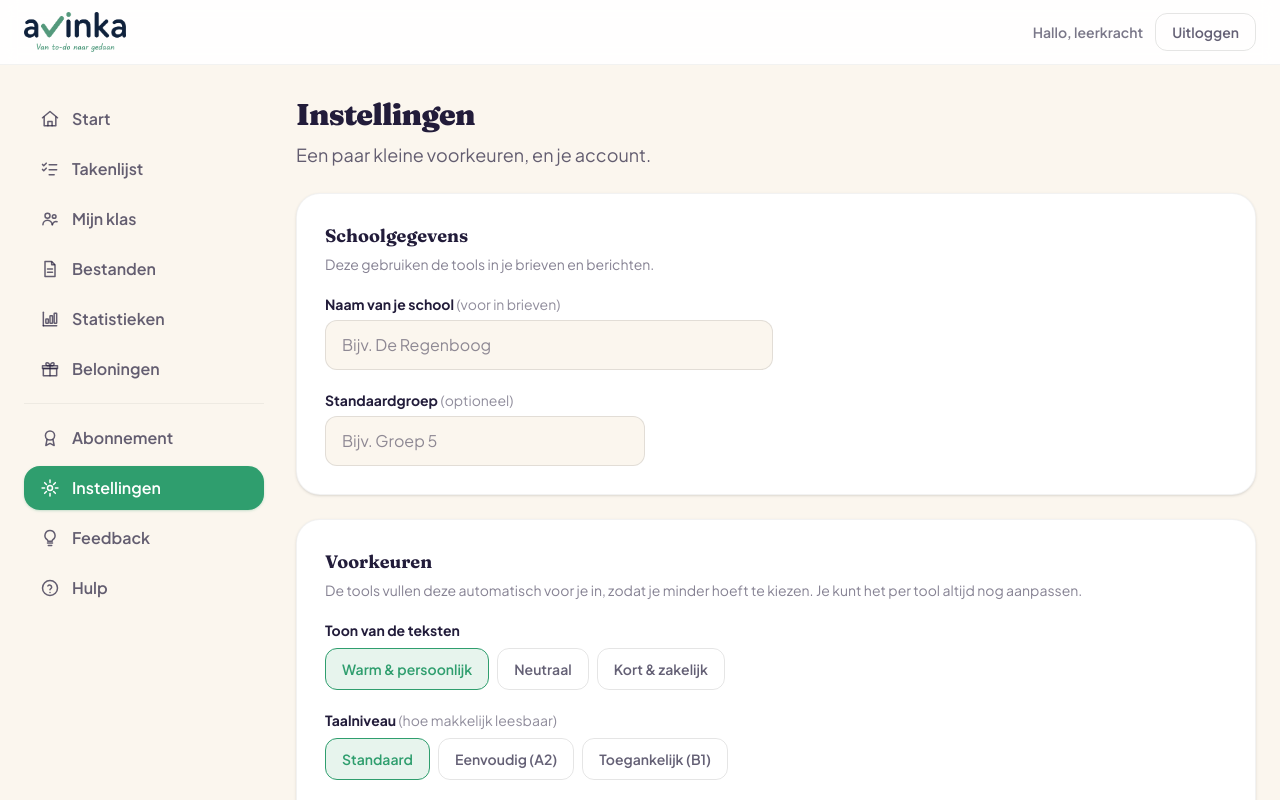
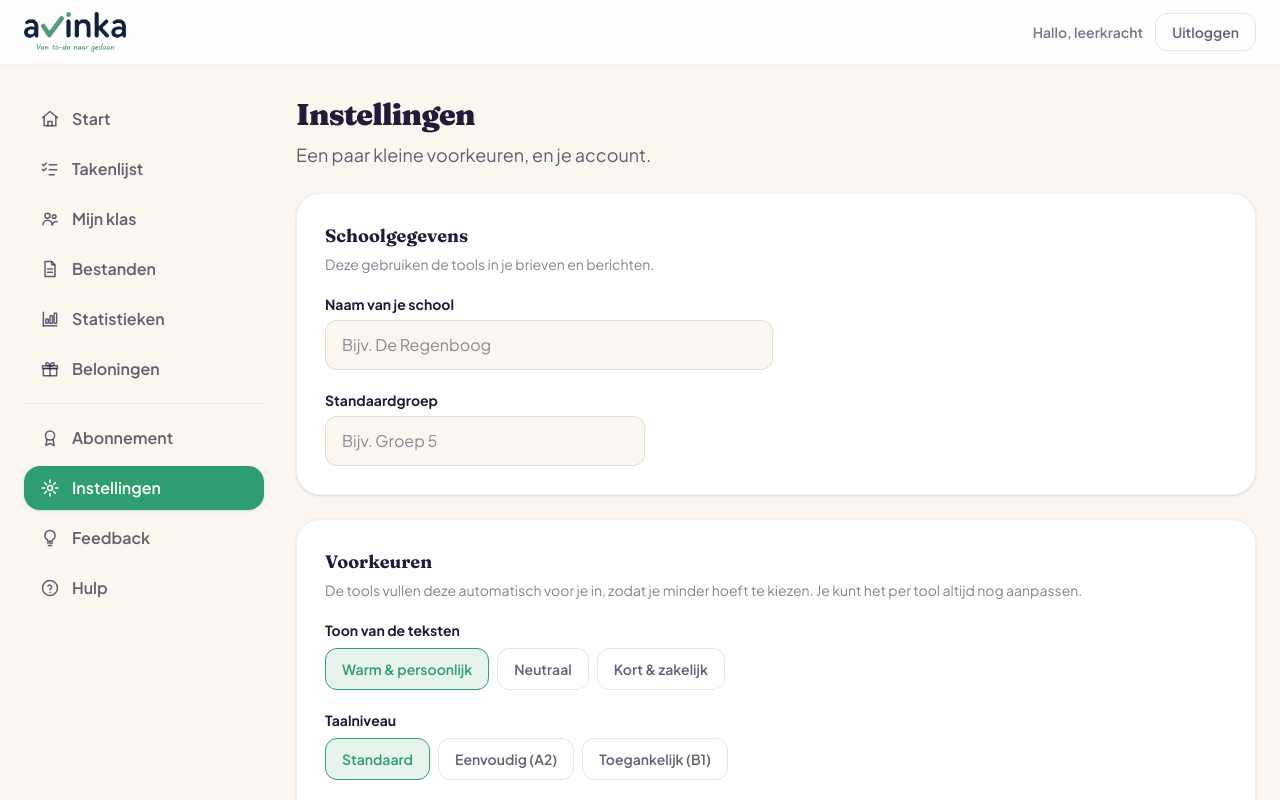
Before and after one commit to MvsTools/Avinka, a Next.js app: page /dashboard/instellingen in a window 1280 px wide. Shown: the top 800 px of the page. Built offline with nearby package versions, Linux system fonts and the light colour scheme; no server answers; the database is empty.

Commit message:
Instellingen: overbodige hint-tekstjes weg
Verwijderd: "(voor in brieven)", "(optioneel)" en "(hoe makkelijk leesbaar)".

Co-Authored-By: Claude Opus 4.8 (1M context) <noreply@anthropic.com>

```diff
--- a/src/components/dashboard/VoorkeurenForm.tsx
+++ b/src/components/dashboard/VoorkeurenForm.tsx
@@ -119,7 +119,7 @@ export default function VoorkeurenForm() {
 
       <div className="mt-5">
         <label htmlFor="schoolnaam" className="block text-sm font-bold text-ink">
-          Naam van je school <span className="font-normal text-ink/50">(voor in brieven)</span>
+          Naam van je school
         </label>
         <input
           id="schoolnaam"
@@ -132,7 +132,7 @@ export default function VoorkeurenForm() {
 
       <div className="mt-5">
         <label htmlFor="v-groep" className="block text-sm font-bold text-ink">
-          Standaardgroep <span className="font-normal text-ink/50">(optioneel)</span>
+          Standaardgroep
         </label>
         <input
           id="v-groep"
@@ -159,7 +159,6 @@ export default function VoorkeurenForm() {
       />
       <KeuzeRij
         titel="Taalniveau"
-        hint="(hoe makkelijk leesbaar)"
         opties={taalniveaus}
         waarde={v.taalniveau}
         zet={(w) => setV({ ...v, taalniveau: w })}
```
